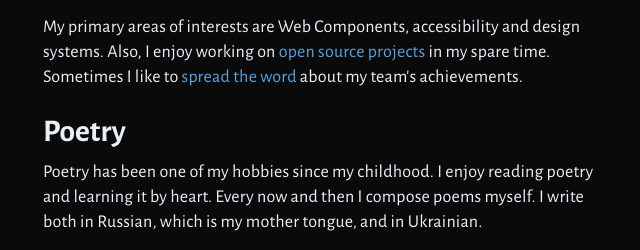
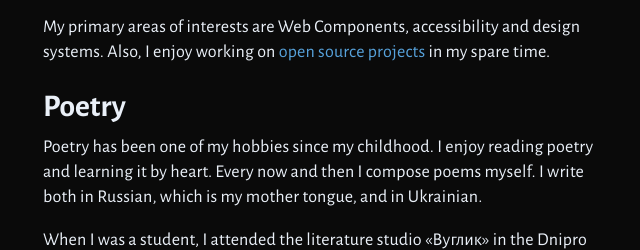
Before and after one commit to web-padawan/web-padawan.github.io, an Eleventy site: page source/site/about/index.njk in a window 1280 px wide. Shown: the part 783-1033 px from the top of the page, without its empty margins (75-715 px from the left). Built offline with nearby package versions, Linux system fonts and the light colour scheme; Eleventy itself is replaced by a stand-in of ours; files that its build step writes are made by us from their sources; what eleventy-plugin-embed-twitter would draw is missing.

Commit message:
Remove link to work page from about page

```diff
--- a/source/site/about/index.njk
+++ b/source/site/about/index.njk
@@ -34,7 +34,6 @@
       <p>
         My primary areas of interests are Web Components, accessibility and design systems.
         Also, I enjoy working on <a rel="noopener noreferrer" href="https://github.com/web-padawan">open source projects</a> in my spare time.
-        Sometimes I like to <a href="/work/">spread the word</a> about my team's achievements.
       </p>
     </section>
 
```
